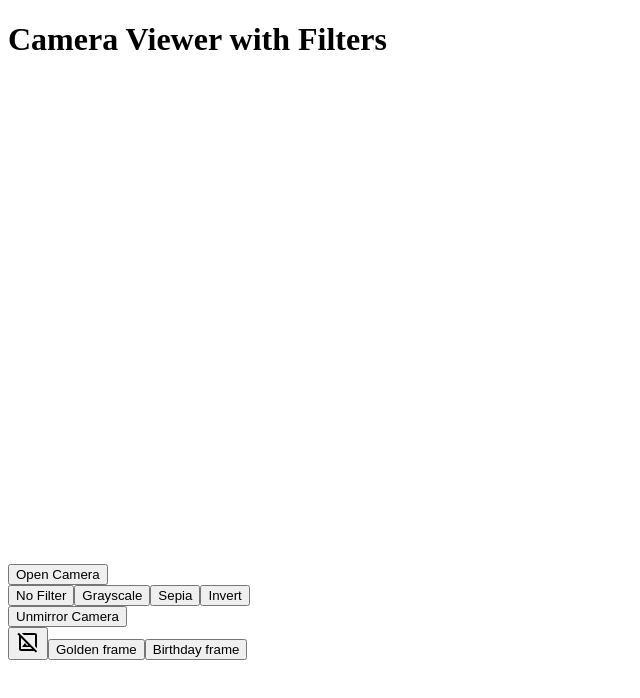
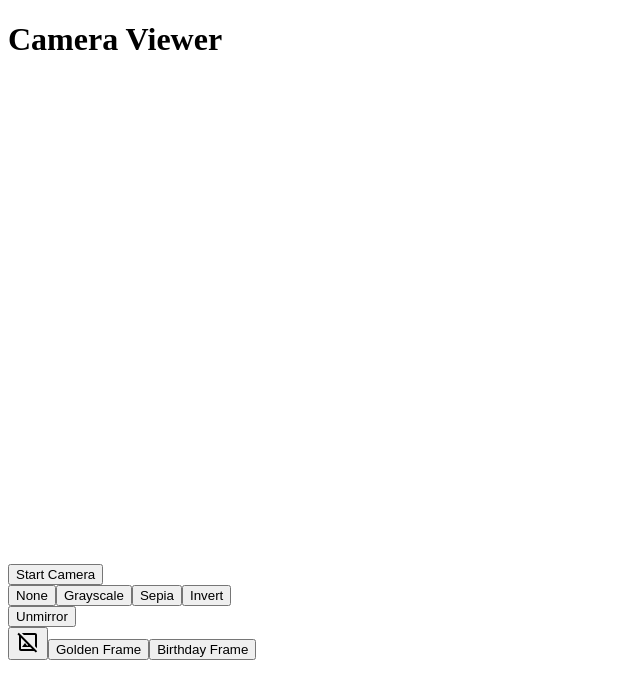
Before and after one commit to iZiViD/Bit-Academy-Back-Up, a Next.js app in the folder izivids/: page /webcam-frame-test in a window 1280 px wide. Shown: the top 698 px of the page, without its empty margins (0-640 px from the left). Built offline with nearby package versions, Linux system fonts and the light colour scheme.

Commit message:
filters toevoeging niet werkend

```diff
--- a/izivids/package.json
+++ b/izivids/package.json
@@ -23,7 +23,7 @@
     "@auth/drizzle-adapter": "^1.7.2",
     "@emotion/react": "^11.14.0",
     "@emotion/styled": "^11.14.0",
-    "@mui/icons-material": "^6.2.0",
+    "@mui/icons-material": "^6.4.0",
     "@mui/material": "^6.2.0",
     "@t3-oss/env-nextjs": "^0.10.1",
     "@tanstack/react-query": "^5.50.0",
--- a/izivids/src/app/_components/organisms/WebcamComponent.tsx
+++ b/izivids/src/app/_components/organisms/WebcamComponent.tsx
@@ -1,20 +1,20 @@
-"use client";
-
-import { useState, useRef, useEffect } from "react";
+import React, { useState, useRef, useEffect } from "react";
 import HideImageOutlinedIcon from "@mui/icons-material/HideImageOutlined";
 
-const Home = () => {
+interface WebcamComponentProps {
+  onStreamReady?: (stream: MediaStream | null) => void;
+}
+
+const WebcamComponent = ({ onStreamReady }: WebcamComponentProps) => {
   const [isCameraOn, setIsCameraOn] = useState(false);
-  const [filter, setFilter] = useState<
-    "none" | "grayscale" | "sepia" | "invert"
-  >("none");
+  const [filter, setFilter] = useState<"none" | "grayscale" | "sepia" | "invert">("none");
   const [isMirrored, setIsMirrored] = useState(true);
   const videoRef = useRef<HTMLVideoElement | null>(null);
   const canvasRef = useRef<HTMLCanvasElement | null>(null);
   const frameImageRef = useRef<HTMLImageElement | null>(null);
+  const [isFrameLoaded, setIsFrameLoaded] = useState(false);
+  const [frame, setFrame] = useState<string | null>(null);
   let animationFrameId: number;
-  const [isFrameLoaded, setIsFrameLoaded] = useState(false);
-  const [frame, setFrame] = useState<string | null>();
 
   const startCamera = async () => {
     if (!navigator.mediaDevices || !navigator.mediaDevices.getUserMedia) {
@@ -26,10 +26,9 @@ const Home = () => {
       const stream = await navigator.mediaDevices.getUserMedia({ video: true });
       if (videoRef.current) {
         videoRef.current.srcObject = stream;
-        await videoRef.current.play().catch(() => {
-          console.log("Video play interrupted");
-        });
+        await videoRef.current.play();
       }
+      if (onStreamReady) onStreamReady(stream);
       setIsCameraOn(true);
     } catch (error) {
       console.error("Error accessing camera:", error);
@@ -42,17 +41,17 @@ const Home = () => {
       const stream = videoRef.current.srcObject as MediaStream;
       stream.getTracks().forEach((track) => track.stop());
       videoRef.current.srcObject = null;
-      videoRef.current.pause();
     }
+    if (onStreamReady) onStreamReady(null);
     setIsCameraOn(false);
     cancelAnimationFrame(animationFrameId);
   };
 
   const applyFilter = (data: Uint8ClampedArray) => {
     for (let i = 0; i < data.length; i += 4) {
-      const red = data[i] ?? 0;
-      const green = data[i + 1] ?? 0;
-      const blue = data[i + 2] ?? 0;
+      const red = data[i];
+      const green = data[i + 1];
+      const blue = data[i + 2];
 
       switch (filter) {
         case "grayscale":
@@ -79,9 +78,7 @@ const Home = () => {
   const drawToCanvas = () => {
     if (!videoRef.current || !canvasRef.current) return;
 
-    const context = canvasRef.current.getContext("2d", {
-      willReadFrequently: true,
-    });
+    const context = canvasRef.current.getContext("2d", { willReadFrequently: true });
     if (context) {
       context.save();
 
@@ -90,42 +87,19 @@ const Home = () => {
         context.translate(-canvasRef.current.width, 0);
       }
 
-      context.drawImage(
-        videoRef.current,
-        0,
-        0,
-        canvasRef.current.width,
-        canvasRef.current.height,
-      );
-
+      context.drawImage(videoRef.current, 0, 0, canvasRef.current.width, canvasRef.current.height);
       context.restore();
 
-      const imageData = context.getImageData(
-        0,
-        0,
-        canvasRef.current.width,
-        canvasRef.current.height,
-      );
+      const imageData = context.getImageData(0, 0, canvasRef.current.width, canvasRef.current.height);
       const data = imageData.data;
 
       applyFilter(data);
 
       context.putImageData(imageData, 0, 0);
+
+      if (frameImageRef.current && isFrameLoaded) {
+        context.drawImage(frameImageRef.current, 0, 0, canvasRef.current.width, canvasRef.current.height);
       }
-
-    if (
-      frameImageRef.current &&
-      canvasRef.current &&
-      context &&
-      isFrameLoaded
-    ) {
-      context.drawImage(
-        frameImageRef.current,
-        0,
-        0,
-        canvasRef.current.width,
-        canvasRef.current.height,
-      );
     }
 
     animationFrameId = requestAnimationFrame(drawToCanvas);
@@ -144,99 +118,52 @@ const Home = () => {
     }
   }, [frame]);
 
-  function activateGoldFrame() {
-    setFrame("/assets/frames/golden-frame.svg");
-  }
-
-  function activateBirthdayFrame() {
-    setFrame("/assets/frames/birthday-frame.png");
-  }
-
-  function disableFrame() {
-    setFrame(null);
-  }
+  const activateFrame = (framePath: string) => setFrame(framePath);
+  const disableFrame = () => setFrame(null);
 
   return (
-    <div className="flex min-h-screen flex-col items-center justify-center bg-gray-100 p-4">
-      <h1 className="mb-4 text-2xl font-bold">Camera Viewer with Filters</h1>
-      <canvas
-        ref={canvasRef}
-        width={640}
-        height={480}
-        className="border border-gray-300"
-      ></canvas>
+    <div className="flex flex-col items-center p-4">
+      <h1 className="text-xl font-bold">Camera Viewer</h1>
+      <canvas ref={canvasRef} width={640} height={480} className="border"></canvas>
       <video ref={videoRef} className="hidden"></video>
-
-      {frame && (
-        <img ref={frameImageRef} src={frame} alt="Frame" className="hidden" />
-      )}
+      {frame && <img ref={frameImageRef} src={frame} alt="Frame" className="hidden" />}
       <div className="mt-4">
-        {!isCameraOn ? (
         <button
-            onClick={startCamera}
-            className="rounded bg-blue-500 px-4 py-2 text-white hover:bg-blue-600"
+          onClick={isCameraOn ? stopCamera : startCamera}
+          className={`px-4 py-2 rounded ${isCameraOn ? "bg-red-500" : "bg-blue-500"} text-white`}
         >
-            Open Camera
+          {isCameraOn ? "Stop Camera" : "Start Camera"}
         </button>
-        ) : (
-          <button
-            onClick={stopCamera}
-            className="rounded bg-red-500 px-4 py-2 text-white hover:bg-red-600"
-          >
-            Stop Camera
-          </button>
-        )}
       </div>
       <div className="mt-4 flex gap-2">
+        {["none", "grayscale", "sepia", "invert"].map((f) => (
           <button
-          onClick={() => setFilter("none")}
-          className="rounded bg-gray-500 px-4 py-2 text-white hover:bg-gray-600"
+            key={f}
+            onClick={() => setFilter(f as "none" | "grayscale" | "sepia" | "invert")}
+            className="px-4 py-2 rounded bg-gray-500 text-white"
           >
-          No Filter
+            {f.charAt(0).toUpperCase() + f.slice(1)}
           </button>
-        <button
-          onClick={() => setFilter("grayscale")}
-          className="rounded bg-green-500 px-4 py-2 text-white hover:bg-green-600"
-        >
-          Grayscale
-        </button>
-        <button
-          onClick={() => setFilter("sepia")}
-          className="rounded bg-yellow-500 px-4 py-2 text-white hover:bg-yellow-600"
-        >
-          Sepia
-        </button>
-        <button
-          onClick={() => setFilter("invert")}
-          className="rounded bg-purple-500 px-4 py-2 text-white hover:bg-purple-600"
-        >
-          Invert
+        ))}
+      </div>
+      <div className="mt-4">
+        <button onClick={() => setIsMirrored(!isMirrored)} className="px-4 py-2 bg-indigo-500 text-white rounded">
+          {isMirrored ? "Unmirror" : "Mirror"}
         </button>
       </div>
-      <div className="mt-4">
-        <button
-          onClick={() => setIsMirrored(!isMirrored)}
-          className="rounded bg-indigo-500 px-4 py-2 text-white hover:bg-indigo-600"
-        >
-          {isMirrored ? "Unmirror" : "Mirror"} Camera
-        </button>
-      </div>
-      <div className="mt-4 flex flex-row gap-2">
-        <button
-          className="btn btn-circle btn-outline btn-active"
-          onClick={disableFrame}
-        >
+      <div className="mt-4 flex gap-2">
+        <button onClick={disableFrame} className="p-2 border rounded">
           <HideImageOutlinedIcon />
         </button>
-        <button className="btn btn-active" onClick={activateGoldFrame}>
-          Golden frame
+        <button onClick={() => activateFrame("/assets/frames/golden-frame.svg")} className="px-4 py-2 bg-yellow-500 text-white rounded">
+          Golden Frame
         </button>
-        <button className="btn btn-active" onClick={activateBirthdayFrame}>
-          Birthday frame
+        <button onClick={() => activateFrame("/assets/frames/birthday-frame.png")} className="px-4 py-2 bg-green-500 text-white rounded">
+          Birthday Frame
         </button>
       </div>
     </div>
   );
 };
 
-export default Home;
+export default WebcamComponent;
```
Also changed, not shown: 1 other file (tests, documents, lock files or other folders). Lines whose indentation alone changed are shown as unchanged.
